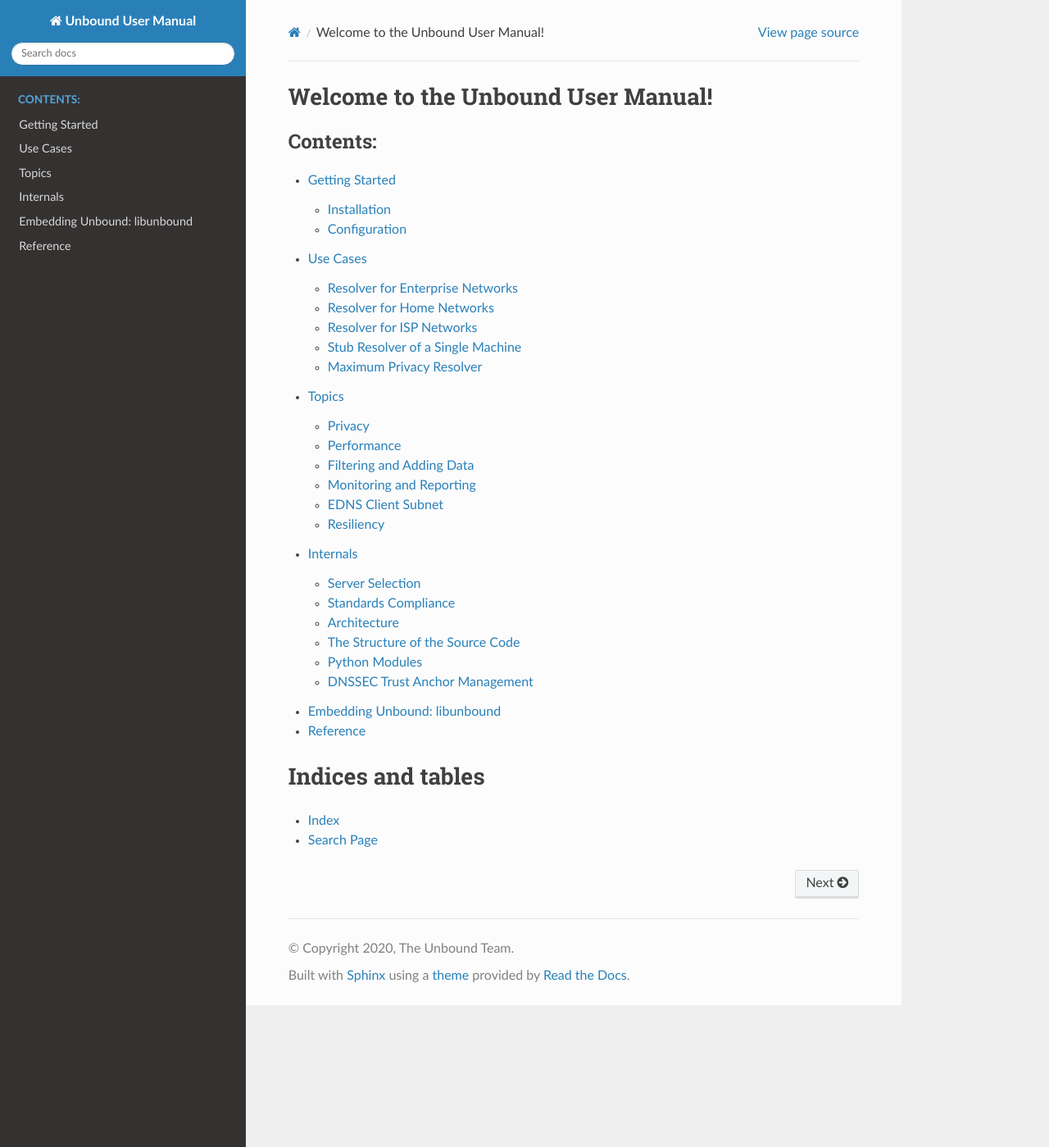
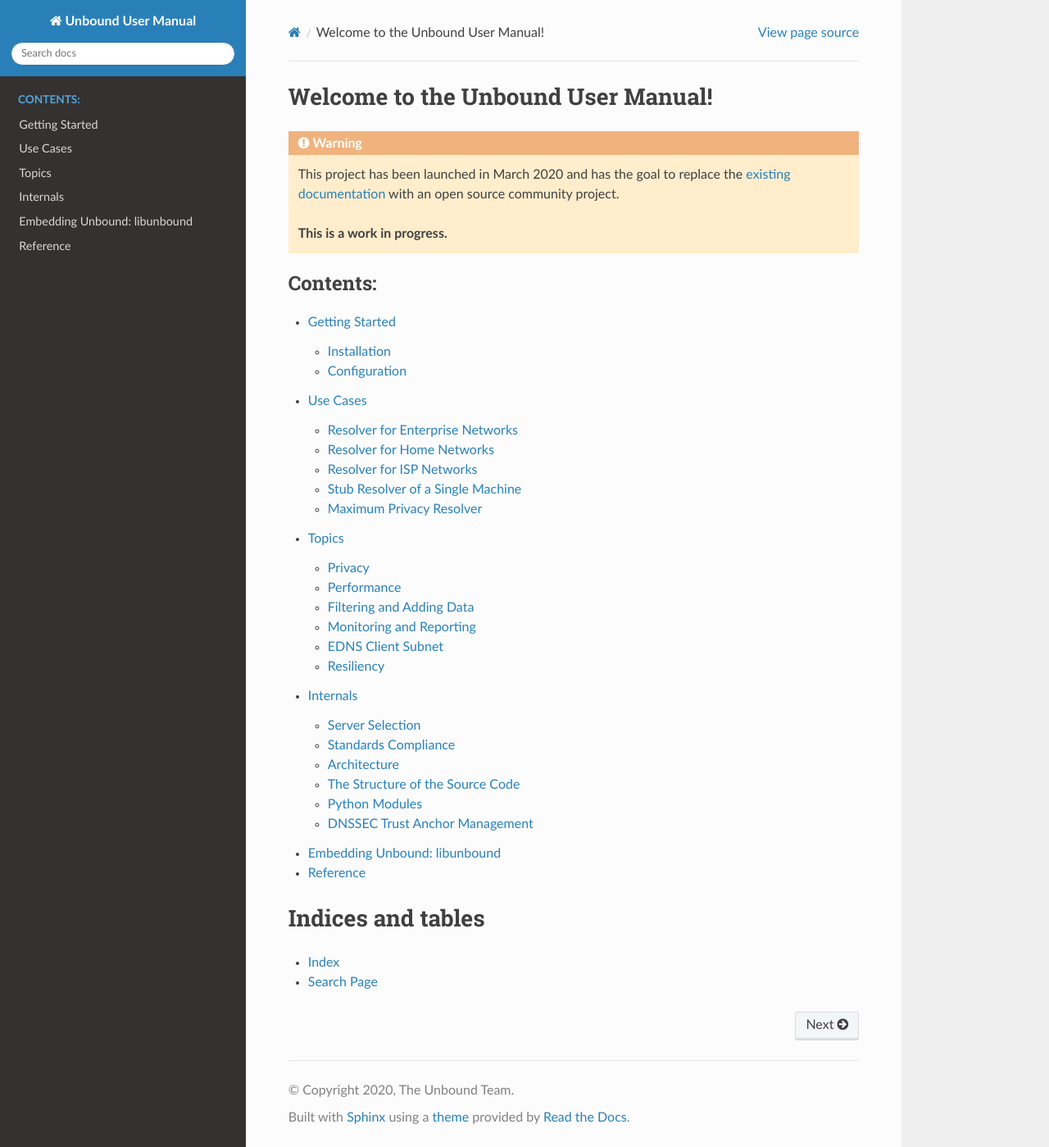
Before and after one commit to NLnetLabs/unbound-manual, a Sphinx documentation site: the page built from source/index.rst, in a window 1280 px wide and 1399 px high. Shown: the whole window at 82% size. Built offline with Sphinx 7.4.7 and the Read the Docs theme 2.0.0, drawn with Linux system fonts in a browser that asks for light colours.

Commit message:
Add warning about the expectations

```diff
--- a/source/index.rst
+++ b/source/index.rst
@@ -2,6 +2,13 @@
 
 Welcome to the Unbound User Manual!
 ===================================
+
+.. Warning:: This project has been launched in March 2020 and has the goal to
+             replace the `existing documentation
+             <https://www.nlnetlabs.nl/documentation/unbound/>`_ with an
+             open source community project.
+
+             **This is a work in progress.**
 
 .. toctree::
    :maxdepth: 2
```
